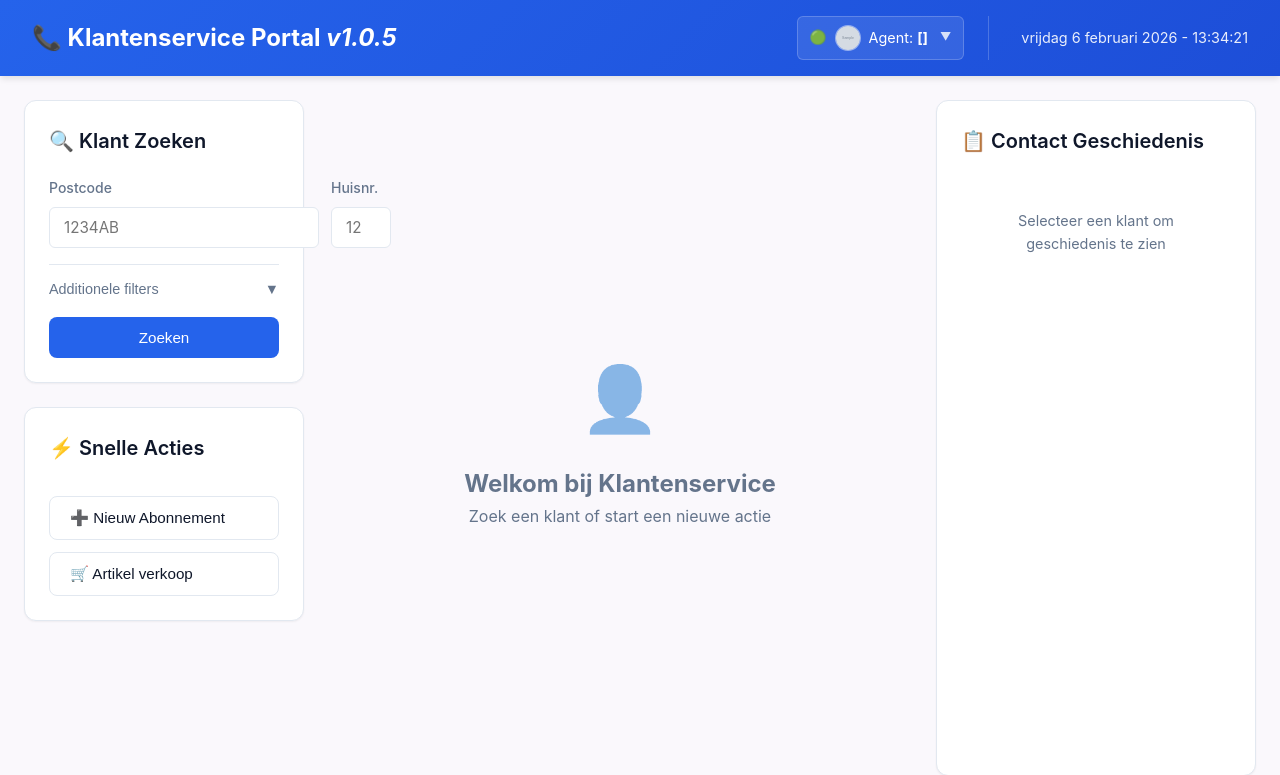
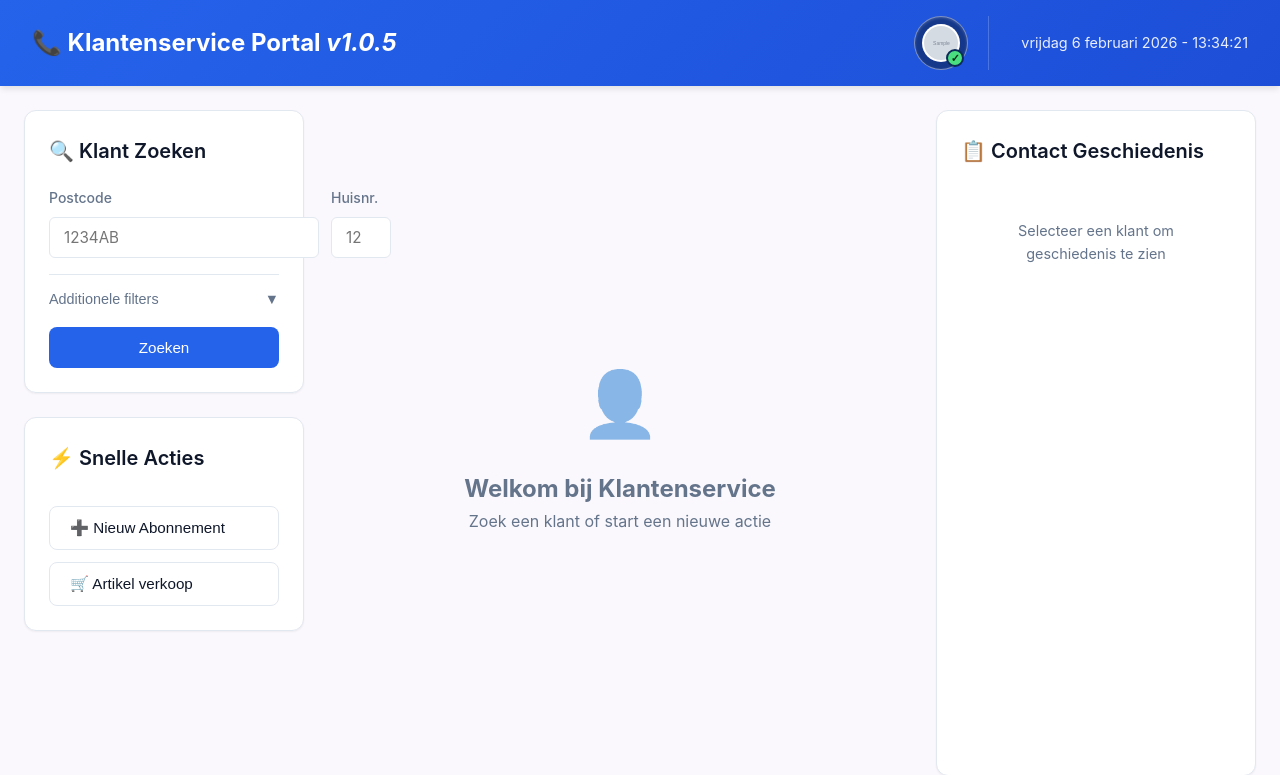
Before and after one commit to bindinc/kiwi, a Flask app: template app/templates/base/index.html in a window 1280 px wide. Shown: the top 775 px of the page. Run offline with Flask 2, Linux system fonts and the light colour scheme; the template is opened without the code that fills it: most values are stand-ins (such as "Sample title", 1, 10 or a date in 2020); grey boxes marked "Sample" are stand-in pictures; parts of the project's set-up code (start-up, migrations or seed data) failed here and were passed over.

Commit message:
feat: redesign status indicator menu with metrics and logout

```diff
--- a/app/blueprints/home/pages.py
+++ b/app/blueprints/home/pages.py
@@ -20,10 +20,10 @@ def create_main_blueprint(oidc: OpenIDConnect) -> Blueprint:
         profile = session.get("oidc_auth_profile", {})
         roles = auth.get_user_roles(session)
         identity = auth.build_user_identity(profile)
+        return_url = url_for(".index", _external=True)
+        logout_url = url_for("oidc_auth.logout", next=return_url)
 
         if not auth.user_has_access(roles):
-            return_url = url_for(".index", _external=True)
-            logout_url = url_for("oidc_auth.logout", next=return_url)
             return (
                 render_template(
                     "base/access_denied.html",
@@ -44,6 +44,7 @@ def create_main_blueprint(oidc: OpenIDConnect) -> Blueprint:
             user_last_name=identity["last_name"],
             user_initials=identity["initials"],
             user_profile_image=profile_image,
+            logout_url=logout_url,
         )
 
     return bp
--- a/app/static/assets/css/styles.css
+++ b/app/static/assets/css/styles.css
@@ -84,6 +84,18 @@ body {
     opacity: 0.9;
 }
 
+.sr-only {
+    position: absolute;
+    width: 1px;
+    height: 1px;
+    padding: 0;
+    margin: -1px;
+    overflow: hidden;
+    clip: rect(0, 0, 0, 0);
+    white-space: nowrap;
+    border: 0;
+}
+
 /* ============================================================================
    PHASE 1B: AGENT PROFILE WIDGET WITH STATUS
    ============================================================================ */
@@ -92,49 +104,49 @@ body {
     position: relative;
     display: flex;
     align-items: center;
-    padding-right: 1.5rem;
+    padding-right: 1.25rem;
     border-right: 1px solid rgba(255, 255, 255, 0.2);
 }
 
 .agent-profile-trigger {
-    display: flex;
-    align-items: center;
-    gap: 0.5rem;
-    padding: 0.5rem 0.75rem;
-    background: rgba(255, 255, 255, 0.1);
-    border-radius: var(--radius-sm);
-    cursor: pointer;
-    transition: background 0.2s;
-    border: 1px solid rgba(255, 255, 255, 0.2);
+    position: relative;
+    display: flex;
+    align-items: center;
+    justify-content: center;
+    width: 54px;
+    height: 54px;
+    padding: 0;
+    background: rgba(13, 33, 71, 0.55);
+    border-radius: 50%;
+    cursor: pointer;
+    border: 1px solid rgba(255, 255, 255, 0.45);
+    box-shadow: inset 0 1px 3px rgba(255, 255, 255, 0.2);
+    transition: transform 0.2s ease, box-shadow 0.2s ease;
 }
 
 .agent-profile-trigger:hover {
-    background: rgba(255, 255, 255, 0.2);
-}
-
-.agent-status-dot {
-    font-size: 0.85rem;
-    line-height: 1;
-}
-
-.agent-name-label {
-    font-size: 0.9rem;
-    color: white;
+    transform: translateY(-1px);
+    box-shadow: inset 0 1px 3px rgba(255, 255, 255, 0.2), 0 6px 18px rgba(11, 31, 72, 0.35);
+}
+
+.agent-profile-trigger:focus-visible {
+    outline: 2px solid #ffffff;
+    outline-offset: 2px;
 }
 
 .agent-avatar {
-    width: 26px;
-    height: 26px;
+    width: 38px;
+    height: 38px;
     border-radius: 50%;
     overflow: hidden;
     display: flex;
     align-items: center;
     justify-content: center;
-    background: rgba(255, 255, 255, 0.2);
-    border: 1px solid rgba(255, 255, 255, 0.35);
-    font-size: 0.7rem;
-    font-weight: 600;
-    color: white;
+    background: #ffffff;
+    border: 2px solid rgba(255, 255, 255, 0.85);
+    font-size: 0.75rem;
+    font-weight: 700;
+    color: #1d4ed8;
     text-transform: uppercase;
 }
 
@@ -144,10 +156,22 @@ body {
     object-fit: cover;
 }
 
-.profile-dropdown-arrow {
-    font-size: 0.7rem;
-    opacity: 0.8;
-    margin-left: 0.25rem;
+.agent-status-badge {
+    position: absolute;
+    right: 3px;
+    bottom: 2px;
+    width: 18px;
+    height: 18px;
+    border-radius: 50%;
+    border: 2px solid #0b2a57;
+    display: inline-flex;
+    align-items: center;
+    justify-content: center;
+    font-size: 0.68rem;
+    font-weight: 700;
+    color: #052e16;
+    background: #4ade80;
+    line-height: 1;
 }
 
 .agent-profile-menu {
--- a/app/templates/base/index.html
+++ b/app/templates/base/index.html
@@ -18,8 +18,14 @@
                     <div class="header-right">
                         <!-- Agent Profile Widget with Status -->
                         <div class="agent-profile-widget">
-                            <div class="agent-profile-trigger" onclick="toggleStatusMenu()">
-                                <span class="agent-status-dot" id="agentStatusDot">🟢</span>
+                            <button
+                                type="button"
+                                id="agentProfileTrigger"
+                                class="agent-profile-trigger"
+                                onclick="toggleStatusMenu(event)"
+                                aria-expanded="false"
+                                aria-haspopup="true"
+                                aria-controls="agentStatusMenu">
                                 <div class="agent-avatar">
                                     {% if user_profile_image %}
                                         <img src="{{ user_profile_image }}" alt="{{ user_full_name }}">
@@ -27,20 +33,29 @@
                                         <span>{{ user_initials }}</span>
                                     {% endif %}
                                 </div>
-                                <span class="agent-name-label">Agent: <strong id="agentName">{{ user_full_name }}</strong></span>
-                                <span class="profile-dropdown-arrow">▼</span>
-                            </div>
-                            <div class="agent-profile-menu" id="agentStatusMenu" style="display: none;">
+                                <span class="agent-status-badge" id="agentStatusDot" aria-hidden="true">✓</span>
+                                <span class="sr-only" id="agentName">{{ user_full_name }}</span>
+                            </button>
+                            <div class="agent-profile-menu" id="agentStatusMenu" hidden>
                                 <div class="profile-menu-section">
                                     <div class="profile-menu-header">Status</div>
-                                    <div class="status-menu-item" onclick="setAgentStatus('ready')">
-                                        🟢 Beschikbaar
+                                    <button type="button" class="status-menu-item" data-status-option="ready" onclick="setAgentStatus('ready')">Beschikbaar</button>
+                                    <button type="button" class="status-menu-item" data-status-option="break" onclick="setAgentStatus('break')">Pauze</button>
+                                    <button type="button" class="status-menu-item" data-status-option="offline" onclick="setAgentStatus('offline')">Offline</button>
+                                </div>
+                                <div class="profile-menu-section">
+                                    <div class="profile-menu-header">Account</div>
+                                    <a class="status-menu-item status-menu-item-danger" href="{{ logout_url }}">Uitloggen</a>
+                                </div>
+                                <div class="profile-menu-section profile-menu-info">
+                                    <div class="profile-menu-header">Werkdag</div>
+                                    <div class="agent-work-stat">
+                                        <span class="agent-work-stat-label">Actieve sessie</span>
+                                        <span class="agent-work-stat-value" id="agentWorkSessionTime">00:00:00</span>
                                     </div>
-                                    <div class="status-menu-item" onclick="setAgentStatus('break')">
-                                        🔵 Pauze
-                                    </div>
-                                    <div class="status-menu-item" onclick="setAgentStatus('offline')">
-                                        ⚫ Offline
+                                    <div class="agent-work-stat">
+                                        <span class="agent-work-stat-label">Gesprekken afgehandeld</span>
+                                        <span class="agent-work-stat-value" id="agentCallsHandled">0</span>
                                     </div>
                                 </div>
                             </div>
```
Also changed, not shown: other parts of app/static/assets/css/styles.css (+106 -8 lines), CHANGELOG.md, app/static/assets/js/app.js.
